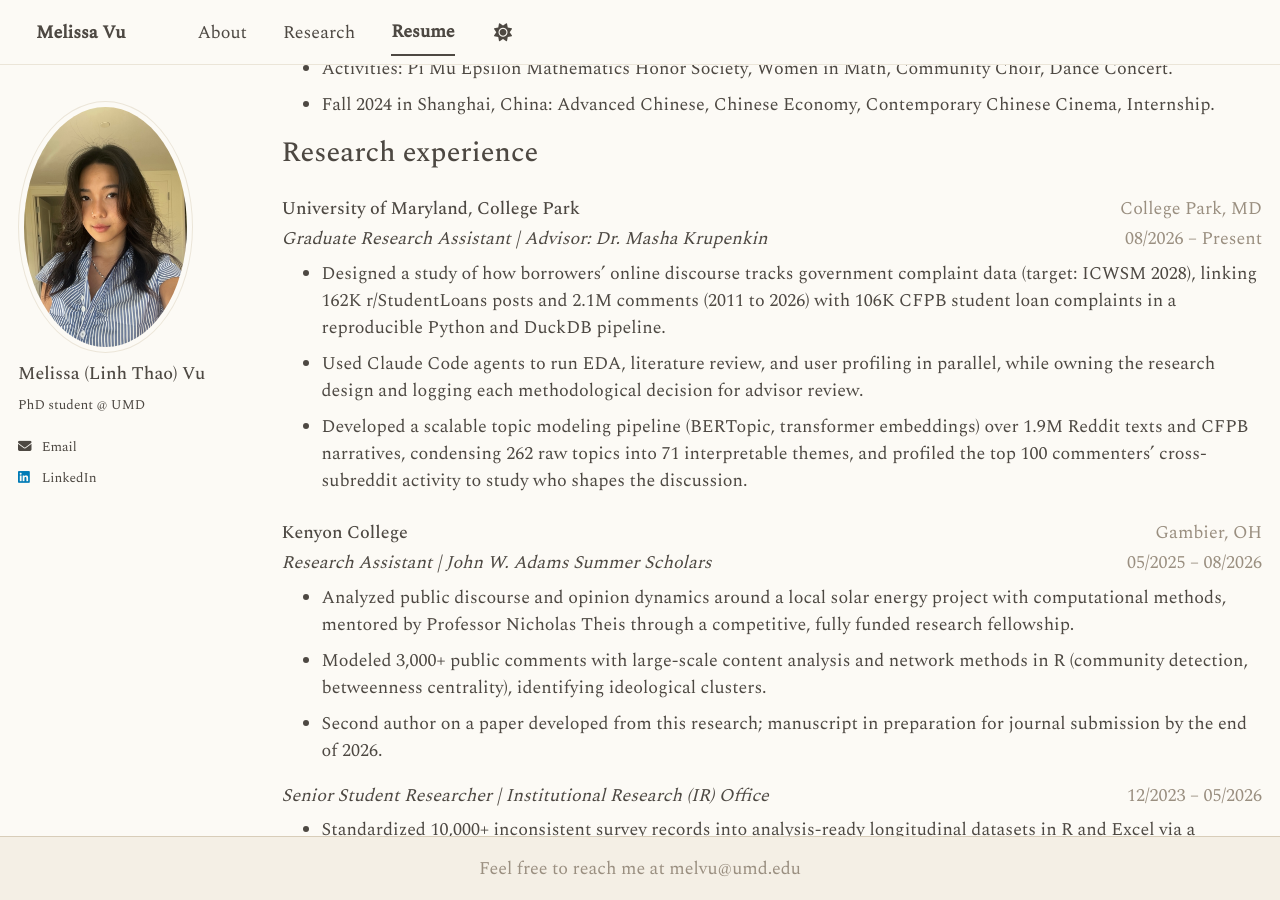
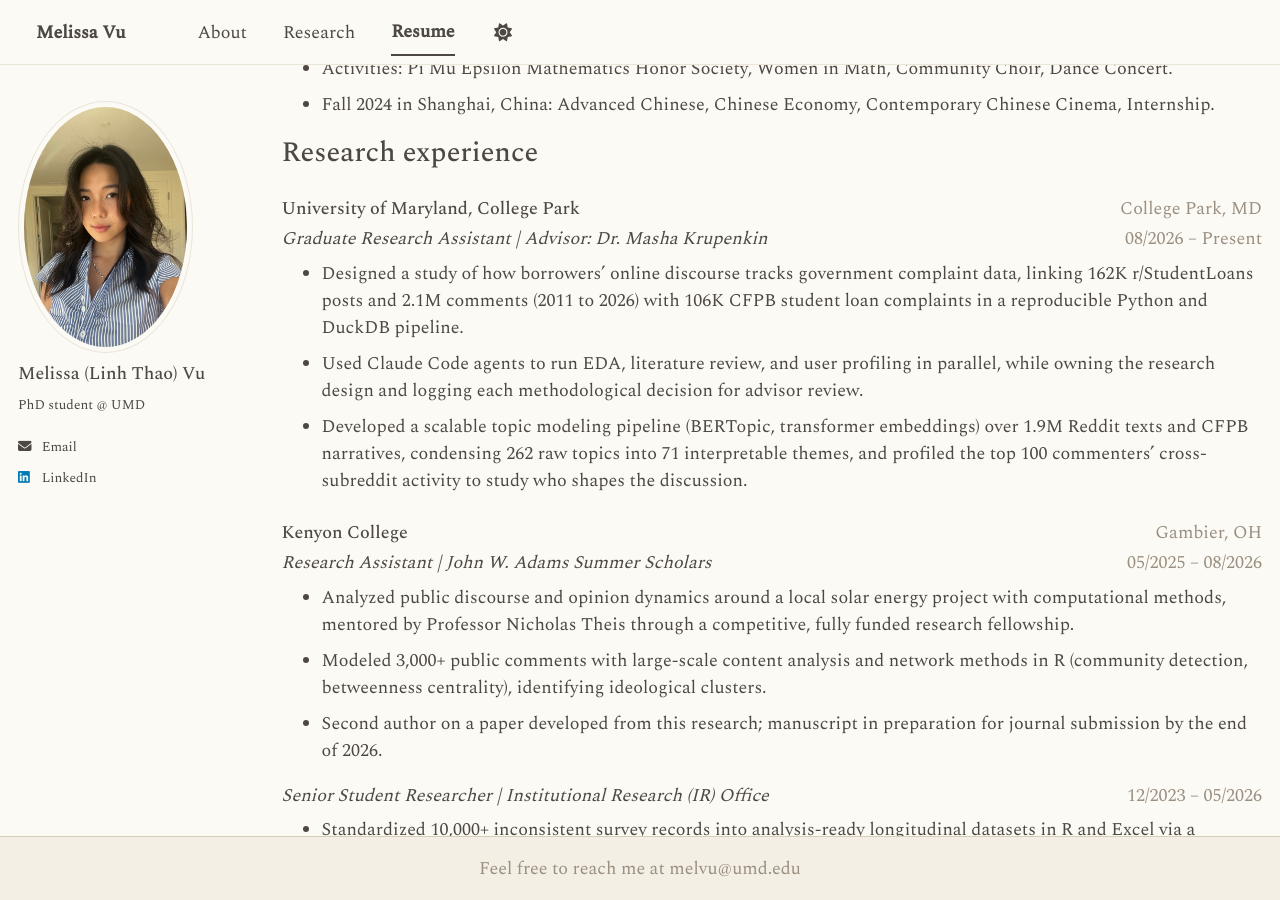
Before and after one commit to melvu-25/melvu-25.github.io, a Jekyll site: the page built from _pages/resume.md, in a window 1280 px wide and 900 px high, scrolled down 473 px. Built offline with Jekyll 4.4.1, drawn with Linux system fonts in a browser that asks for light colours; a script bundle is joined from its source files by our own code; a style sheet for code colours, icons or effects is not loaded.

Commit message:
Remove ICWSM target from resume
Co-Authored-By: Claude Opus 5.5 <noreply@anthropic.com>
Claude-Session: https://claude.ai/code/session_012ifzfhCaGA3SXhKdS2kXCK

```diff
--- a/_pages/resume.md
+++ b/_pages/resume.md
@@ -43,7 +43,7 @@ Research experience
 <p class="cv-head"><span class="cv-date">College Park, MD</span><strong>University of Maryland, College Park</strong></p>
 <p class="cv-sub"><span class="cv-date">08/2026 – Present</span><em>Graduate Research Assistant | Advisor: Dr. Masha Krupenkin</em></p>
 
-* Designed a study of how borrowers' online discourse tracks government complaint data (target: ICWSM 2028), linking 162K r/StudentLoans posts and 2.1M comments (2011 to 2026) with 106K CFPB student loan complaints in a reproducible Python and DuckDB pipeline.
+* Designed a study of how borrowers' online discourse tracks government complaint data, linking 162K r/StudentLoans posts and 2.1M comments (2011 to 2026) with 106K CFPB student loan complaints in a reproducible Python and DuckDB pipeline.
 * Used Claude Code agents to run EDA, literature review, and user profiling in parallel, while owning the research design and logging each methodological decision for advisor review.
 * Developed a scalable topic modeling pipeline (BERTopic, transformer embeddings) over 1.9M Reddit texts and CFPB narratives, condensing 262 raw topics into 71 interpretable themes, and profiled the top 100 commenters' cross-subreddit activity to study who shapes the discussion.
 
```
